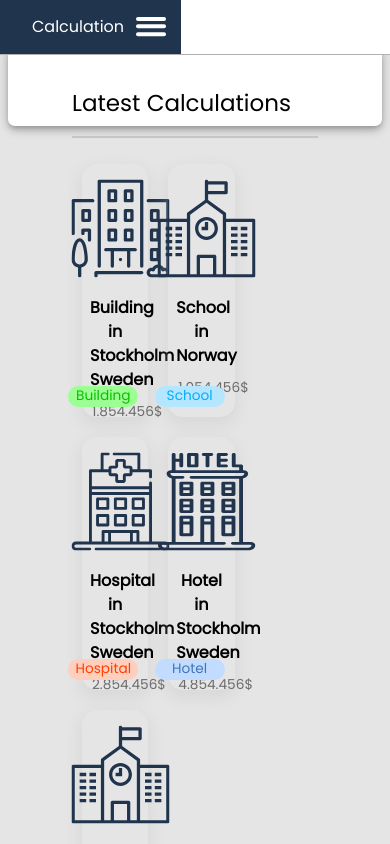
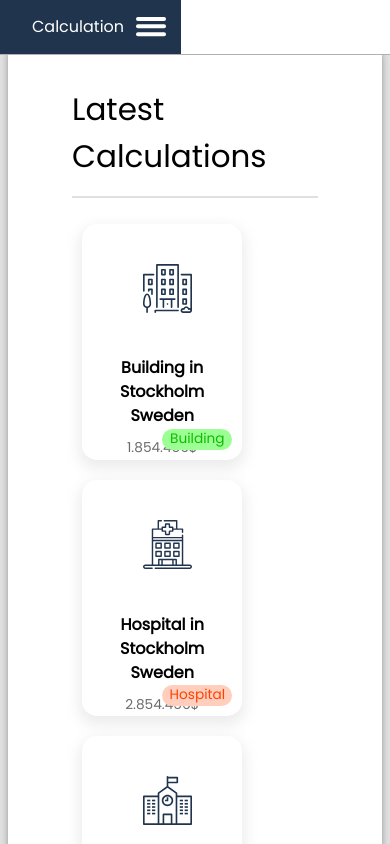
Before and after one commit to bilalhodzic/calculations_react, a React (Create React App) app: page /home in a window 390 px wide. Shown: the top 844 px of the page. Built offline with nearby package versions, Linux system fonts and the light colour scheme.

Commit message:
Updated mobile design

```diff
--- a/src/components/customStepper/CardRows.js
+++ b/src/components/customStepper/CardRows.js
@@ -70,7 +70,7 @@ const useStyles = makeStyles((theme) => ({
             cursor: "pointer",
         },
         [theme.breakpoints.down("xs")]: {
-            width: 140,
+            width: "30vw",
         },
     },
     paperText: {
--- a/src/components/customStepper/CustomStepper.js
+++ b/src/components/customStepper/CustomStepper.js
@@ -132,6 +132,7 @@ export default function CustomStepper(props) {
     }
 
     const handleNext = () => {
+        console.log(betweenStepsData.current);
         const betweenStepsCategories = [
             types.category.lager,
             types.rebuilding.omby,
@@ -144,7 +145,7 @@ export default function CustomStepper(props) {
                 1 +
                 (prevActiveStep == 0 &&
                     !betweenStepsCategories.includes(
-                        betweenStepsData.category
+                        betweenStepsData.current.category
                     ) &&
                     1)
         );
@@ -165,7 +166,7 @@ export default function CustomStepper(props) {
                 1 -
                 (prevActiveStep == 2 &&
                     !betweenStepsCategories.includes(
-                        betweenStepsData.category
+                        betweenStepsData.current.category
                     ) &&
                     1)
         );
@@ -253,9 +254,12 @@ export default function CustomStepper(props) {
                     return "nothing";
                 }
                 console.log(`Data: ${JSON.stringify(betweenStepsData.current)}`);
-                const id = betweenStepsData.current["category"].id;
-                handleChange("category", id);
-                newCalculation(betweenStepsData.current);
+                let id = 0;
+                if(betweenStepsData.current["category"]){
+                    id = betweenStepsData.current["category"].id;
+                    handleChange("category", id);
+                    newCalculation(betweenStepsData.current);
+                }
                 history.push("/tax");
 
             default:
--- a/src/components/customStepper/Step0.js
+++ b/src/components/customStepper/Step0.js
@@ -133,6 +133,7 @@ const useStyles = makeStyles((theme) => ({
           minWidth: 0,
           fontSize: 23,
           height: "100%",
+          marginTop: theme.spacing(17)
         },
         display: "flex",
         flexDirection: "column",
--- a/src/components/customStepper/TaxQuestion.js
+++ b/src/components/customStepper/TaxQuestion.js
@@ -106,9 +106,8 @@ const useStyles = makeStyles((theme) => ({
         right: 0,
         [theme.breakpoints.down("xs")]: {
             margin: theme.spacing(1),
-            minWidth: 0,
-            fontSize: 23,
-            height: "100%",
+            bottom: "-80vh",
+            marginTop: theme.spacing(10)
         },
     },
     text: {
--- a/src/components/dashboard/Dashboard.js
+++ b/src/components/dashboard/Dashboard.js
@@ -10,11 +10,23 @@ import { HotelIcon } from "../svgIcons/HotelIcon";
 import NoCalculations from "./NoCalculations";
 import ColoredBox from "../ColoredBox";
 
+export default function Dashboard() {
+    const [totalBuildings, setTotalBuildings] = React.useState(32456);
+    const [totalHospital, setTotalHospital] = React.useState(15256);
+    const [totalSchool, setTotalSchool] = React.useState(15256);
+    const [calculations, setCalculations] = React.useState([]);
+
+    React.useEffect(() => {
+        //call function while first time render
+    }, []);
+
+    const classes = useStyles();
+
     const initialData = [
         {
             name: "Building in Stockholm Sweden",
             price: "1.854.456",
-        icon: <BuildingIcon color="#21344D" size={49} style={{ transform: "scale(2)"}} />,
+            icon: <BuildingIcon color="#21344D" size={49} className={classes.icon} />,
             type: "Building",
             color: "#0EBD00",
             backgroundColor: "#9BFF93",
@@ -22,7 +34,7 @@ const initialData = [
         {
             name: "Hospital in Stockholm Sweden",
             price: "2.854.456",
-        icon: <HospitalIcon color="#21344D" size={49} style={{ transform: "scale(2)"}} />,
+            icon: <HospitalIcon color="#21344D" size={49} className={classes.icon} />,
             type: "Hospital",
             color: "#ff4100",
             backgroundColor: "#FFcebd",
@@ -30,7 +42,7 @@ const initialData = [
         {
             name: "School in Stockholm Sweden",
             price: "854.456",
-        icon: <SchoolIcon color="#21344D" size={49} style={{ transform: "scale(2)"}} />,
+            icon: <SchoolIcon color="#21344D" size={49} className={classes.icon} />,
             type: "School",
             color: "#00adff",
             backgroundColor: "#b4e7ff",
@@ -38,7 +50,7 @@ const initialData = [
         {
             name: "School in Norway",
             price: "1.054.456",
-        icon: <SchoolIcon color="#21344D" size={49} style={{ transform: "scale(2)"}} />,
+            icon: <SchoolIcon color="#21344D" size={49} className={classes.icon} />,
             type: "School",
             color: "#00adff",
             backgroundColor: "#b4e7ff",
@@ -46,25 +58,13 @@ const initialData = [
         {
             name: "Hotel in Stockholm Sweden",
             price: "4.854.456",
-        icon: <HotelIcon color="#21344D" size={49} style={{ transform: "scale(2)"}} />,
+            icon: <HotelIcon color="#21344D" size={49} className={classes.icon} />,
             type: "Hotel",
             color: "#3F75BD",
             backgroundColor: "#C2DCFF",
         },
     ];
-
-export default function Dashboard() {
-    const [totalBuildings, setTotalBuildings] = React.useState(32456);
-    const [totalHospital, setTotalHospital] = React.useState(15256);
-    const [totalSchool, setTotalSchool] = React.useState(15256);
     const [latestCalc, setLatestCalc] = React.useState(initialData);
-    const [calculations, setCalculations] = React.useState([]);
-
-    React.useEffect(() => {
-        //call function while first time render
-    }, []);
-
-    const classes = useStyles();
 
     const latestCalculationItems = latestCalc.map((el, index) => {
         return (
@@ -139,9 +139,8 @@ const useStyles = makeStyles((theme) => ({
         right: 0,
         [theme.breakpoints.down("xs")]: {
             margin: theme.spacing(1),
-            minWidth: 0,
-            fontSize: 23,
-            height: "100%",
+            marginBottom: -10,
+            bottom: "-103vh"
         },
     },
     divider: {
@@ -168,6 +167,10 @@ const useStyles = makeStyles((theme) => ({
             cursor: "pointer",
         },
         margin: theme.spacing(2),
+        [theme.breakpoints.down("xs")]: {
+            width: "19vh",
+            height: "28vh"
+        }
     },
     menuIcon: {
         marginLeft: "auto",
@@ -188,4 +191,10 @@ const useStyles = makeStyles((theme) => ({
             },
         },
     },
+    icon: {
+        transform: "scale(2)",
+        [theme.breakpoints.down("xs")]: {
+            transform: "scale(1)"
+        }
+    },
 }));
```
Lines whose indentation alone changed are shown as unchanged.
